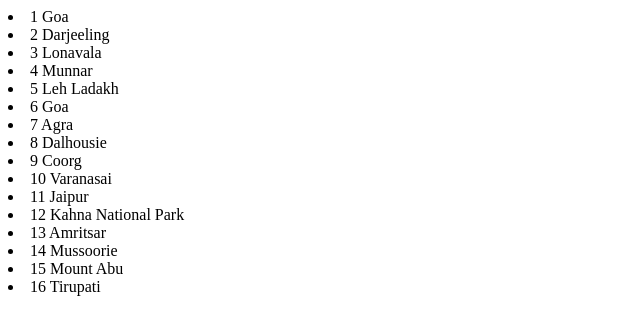
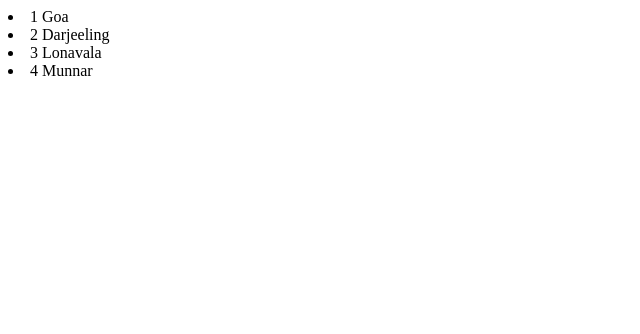
Before and after one commit to kunalgholve/React-will-you-be-my-valentine---Holiday-List-React, a React app: page / in a window 1280 px wide. Shown: the top 334 px of the page, without its empty margins (0-640 px from the left). Built offline with nearby package versions, Linux system fonts and the light colour scheme.

Commit message:
Update App.js

```diff
--- a/src/components/App.js
+++ b/src/components/App.js
@@ -18,25 +18,7 @@
     { name: 'Brandenburg Gate', country: 'Germany' },
     { name: 'Reichstag Building', country: 'Germany' },
     { name: 'Museum Island', country: 'Germany' },
-    { name: 'Munnar', country: 'India' },
-    { name: 'Leh Ladakh', country: 'India' },
-    { name: 'Goa', country: 'India' },
-    { name: 'Agra', country: 'India' },
-    { name: 'Dalhousie', country: 'India' },
-    { name: 'Coorg', country: 'India' },
-    { name: 'Rome', country: 'Italy' },
-    { name: 'Milan', country: 'Italy' },
-    { name: 'Venice', country: 'Italy' },
-    { name: 'Varanasai', country: 'India' },
-    { name: 'Jaipur', country: 'India' },
-    { name: 'The Hofburg', country: 'Austria' },
-    { name: 'Belvedere Palace', country: 'Austria' },
-    { name: 'St. Stephen Cathedral', country: 'Austria' },
-    { name: 'Kahna National Park', country: 'India' },
-    { name: 'Amritsar', country: 'India' },
-    { name: 'Mussoorie', country: 'India' },
-    { name: 'Mount Abu', country: 'India' },
-    { name: 'Tirupati', country: 'India' }
+    { name: 'Munnar', country: 'India' }
     ];
 
 //console.log('dattaaa:',arrList);
```
